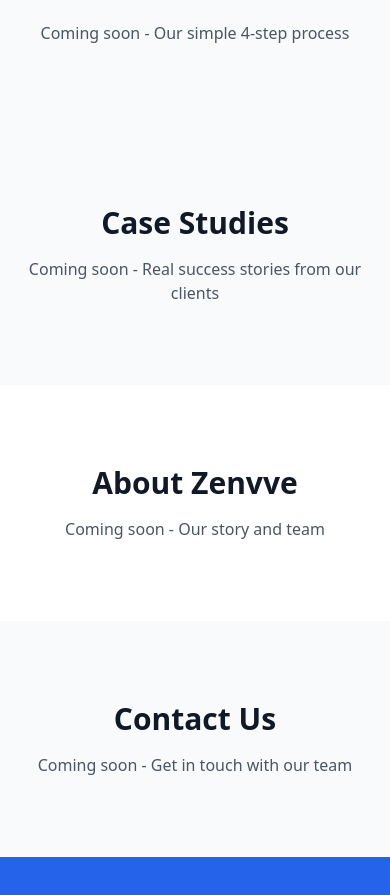
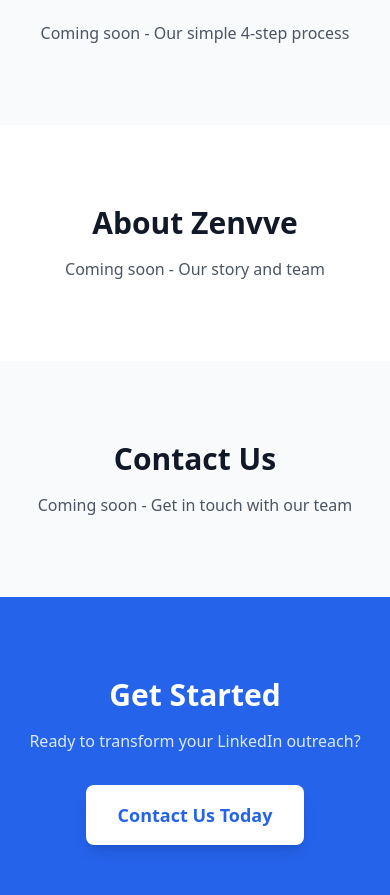
Before and after one commit to GrowYourStaff/random-sparkle-suite, a React (Vite) app: page / in a window 390 px wide. Shown: the part 6422-7317 px from the top of the page. Built offline with nearby package versions, Linux system fonts and the light colour scheme.

Commit message:
Remove case studies section

```diff
--- a/src/App.tsx
+++ b/src/App.tsx
@@ -23,12 +23,6 @@ const HomePage = () => (
       </div>
     </section>
 
-    <section id="case-studies" className="py-20 bg-gray-50">
-      <div className="max-w-7xl mx-auto px-4 sm:px-6 lg:px-8 text-center">
-        <h2 className="text-3xl font-bold text-gray-900 mb-4">Case Studies</h2>
-        <p className="text-gray-600">Coming soon - Real success stories from our clients</p>
-      </div>
-    </section>
 
     <section id="about" className="py-20 bg-white">
       <div className="max-w-7xl mx-auto px-4 sm:px-6 lg:px-8 text-center">
--- a/src/components/Header.tsx
+++ b/src/components/Header.tsx
@@ -37,9 +37,6 @@ const Header = () => {
             </Link>
             <a href="#why-zenvve" className="text-gray-700 hover:text-blue-600 transition-colors duration-200 font-medium">
               Why Zenvve
-            </a>
-            <a href="#case-studies" className="text-gray-700 hover:text-blue-600 transition-colors duration-200 font-medium">
-              Case Studies
             </a>
             <a href="#about" className="text-gray-700 hover:text-blue-600 transition-colors duration-200 font-medium">
               About
@@ -92,9 +89,6 @@ const Header = () => {
               <a href="#why-zenvve" className="text-gray-700 hover:text-blue-600 transition-colors duration-200 font-medium">
                 Why Zenvve
               </a>
-              <a href="#case-studies" className="text-gray-700 hover:text-blue-600 transition-colors duration-200 font-medium">
-                Case Studies
-              </a>
               <a href="#about" className="text-gray-700 hover:text-blue-600 transition-colors duration-200 font-medium">
                 About
               </a>
```
